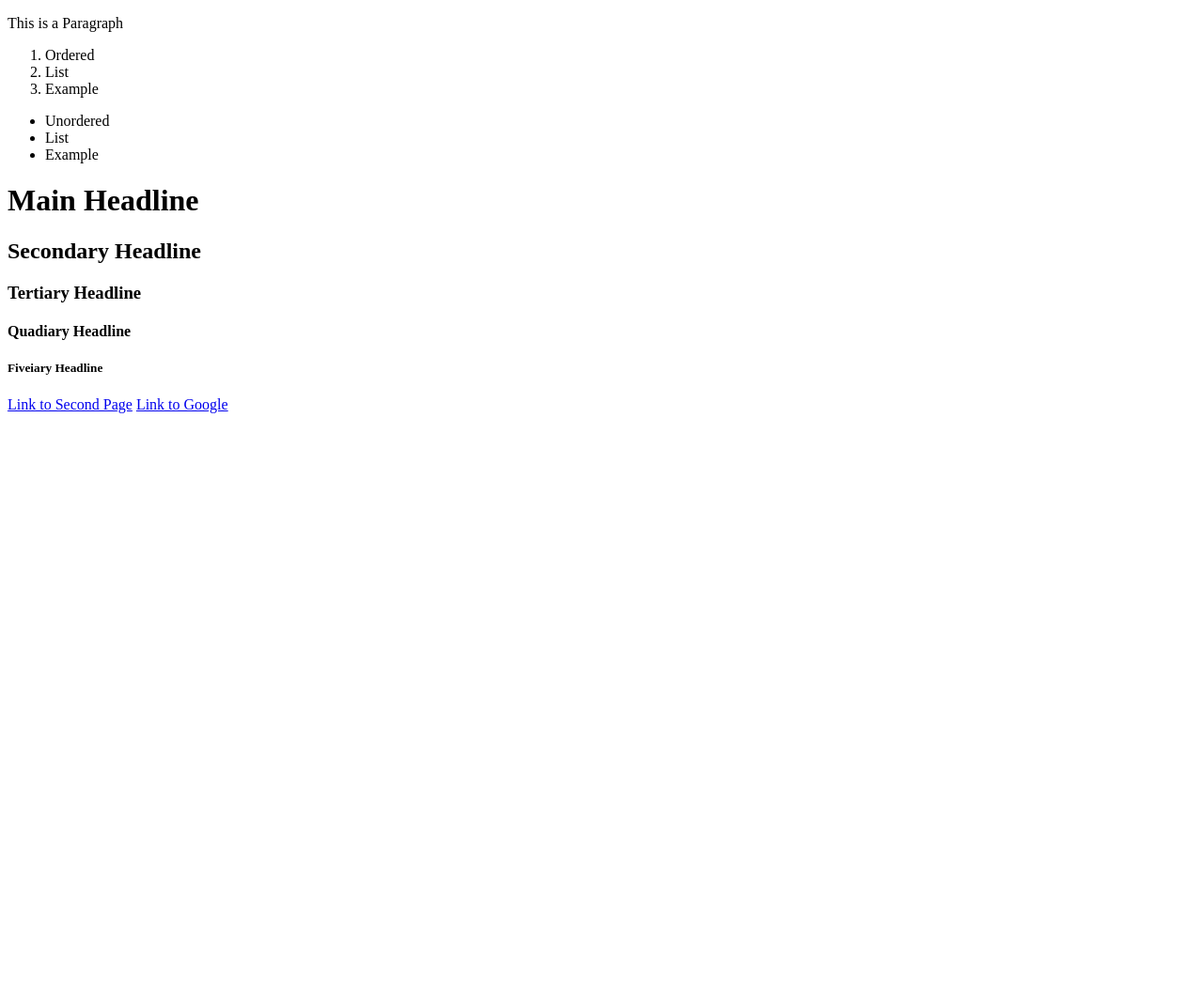
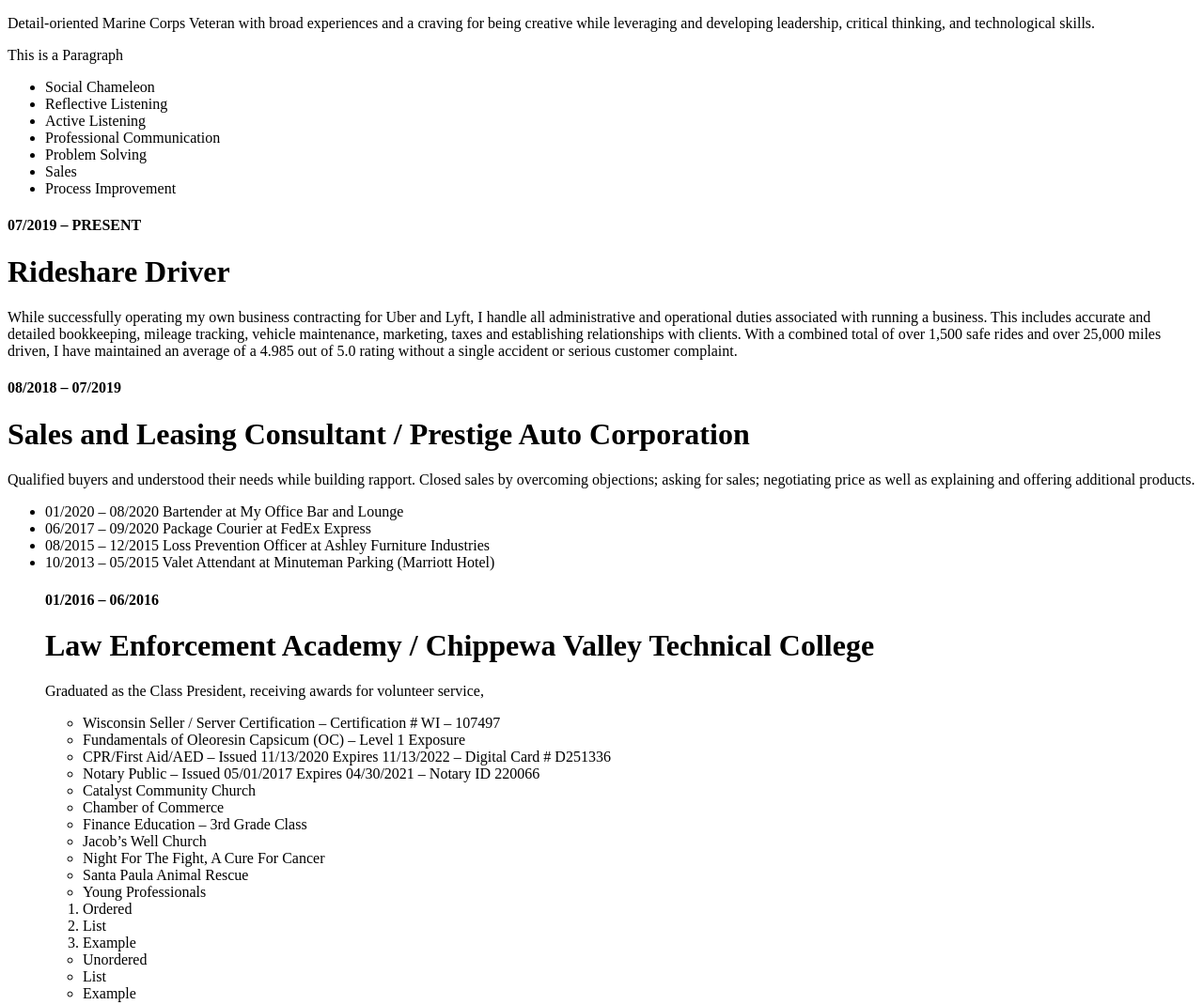
Before and after one commit to dstorbergjr/Resume, a plain HTML site: page index.html in a window 1280 px wide. Shown: the top 1070 px of the page at 94% size. Before the commit the page ends 800 px from the top, so only its background shows below. Drawn offline with Linux system fonts and the light colour scheme.

Commit message:
Adding resume information

```diff
--- a/index.html
+++ b/index.html
@@ -5,8 +5,56 @@
     <title>Daniel Storberg Jr Resume</title>
   </head>
   <body>
+    <div class="Summary">
+    </div>
+    <p>Detail-oriented Marine Corps Veteran with broad experiences and a craving for being creative while leveraging and developing leadership, critical thinking, and technological skills.</p>
     <!-- This is Paragraph -->
     <p>This is a Paragraph</p>
+    <div class="Skills"></div>
+    <ul>
+      <li>Social Chameleon</li>
+      <li>Reflective Listening</li>
+      <li>Active Listening</li>
+      <li>Professional Communication</li>
+      <li>Problem Solving</li>
+      <li>Sales</li>
+      <li>Process Improvement</li>
+    </ul>
+    <div class="Experience">
+      <h4>07/2019 – PRESENT</h4>
+      <h1>Rideshare Driver</h1>
+      <p>While successfully operating my own business contracting for Uber and Lyft, I handle all administrative and operational duties associated with running a business. This includes accurate and detailed bookkeeping, mileage tracking, vehicle maintenance, marketing, taxes and establishing relationships with clients. With a combined total of over 1,500 safe rides and over 25,000 miles driven, I have maintained an average of a 4.985 out of 5.0 rating without a single accident or serious customer complaint.</p>
+      <h4>08/2018 – 07/2019</h4>
+      <h1>Sales and Leasing Consultant / Prestige Auto Corporation</h1>
+      <p>Qualified buyers and understood their needs while building rapport. Closed sales by overcoming objections; asking for sales; negotiating price as well as explaining and offering additional products.</p>
+    </div>
+    <div class="Additional Career History"></div>
+      <ul>
+      <li>01/2020 – 08/2020 Bartender at My Office Bar and Lounge</li>
+      <li>06/2017 – 09/2020 Package Courier at FedEx Express</li>
+      <li>08/2015 – 12/2015 Loss Prevention Officer at Ashley Furniture Industries</li>
+      <li>10/2013 – 05/2015 Valet Attendant at Minuteman Parking (Marriott Hotel)</li>
+      <div class="Education"></div>
+      <h4>01/2016 – 06/2016</h4>
+      <h1>Law Enforcement Academy / Chippewa Valley Technical College</h1>
+      <p>Graduated as the Class President, receiving awards for volunteer service,</p>
+      <div class="Certifications and Awards"></div>
+      <ul>
+        <li>Wisconsin Seller / Server Certification – Certification # WI – 107497</li>
+        <li>Fundamentals of Oleoresin Capsicum (OC) – Level 1 Exposure</li>
+        <li>CPR/First Aid/AED – Issued 11/13/2020 Expires 11/13/2022 – Digital Card # D251336</li>
+        <li>Notary Public – Issued 05/01/2017 Expires 04/30/2021 – Notary ID 220066</li>
+      </ul>
+      <div class="volunteer opportunities"></div>
+      <ul>
+        <li>Catalyst Community Church</li>
+        <li>Chamber of Commerce</li>
+        <li>Finance Education – 3rd Grade Class</li>
+        <li>Jacob’s Well Church</li>
+        <li>Night For The Fight, A Cure For Cancer</li>
+        <li>Santa Paula Animal Rescue</li>
+        <li>Young Professionals</li>
+      </ul>
 
     <!-- This is an Ordered List-->
     <ol>
```
